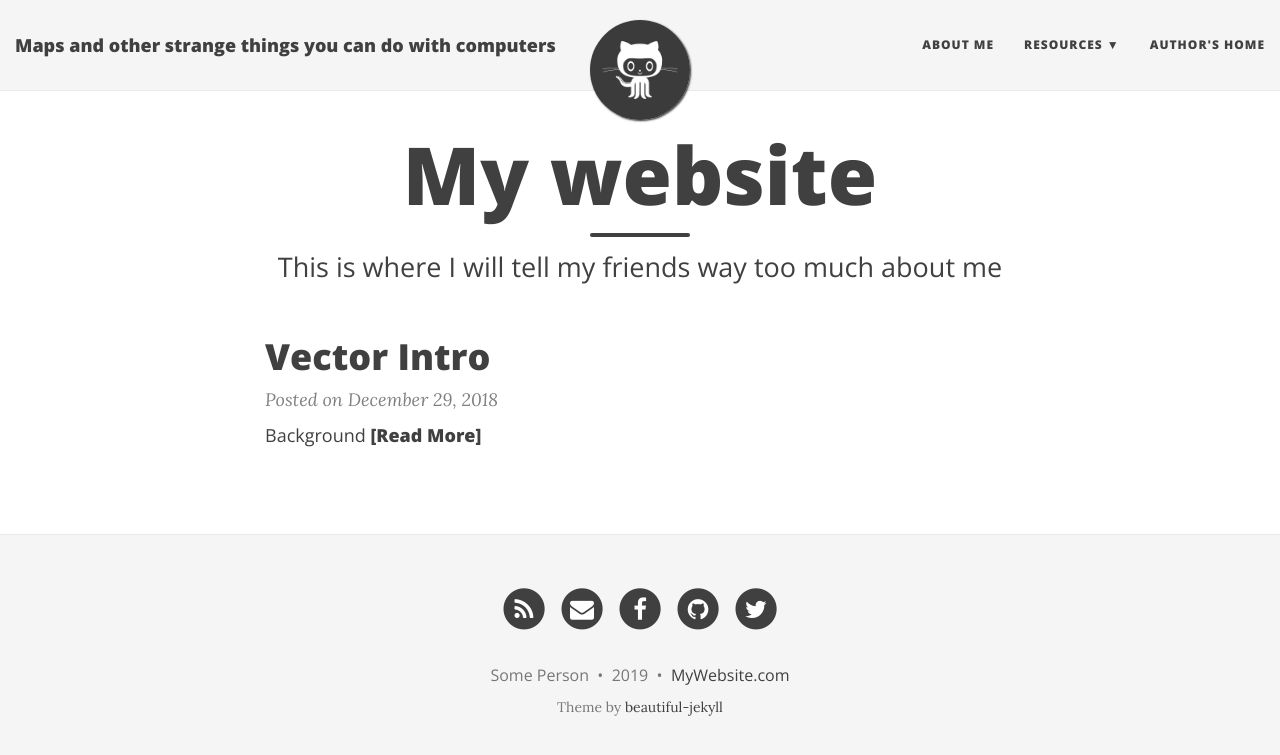
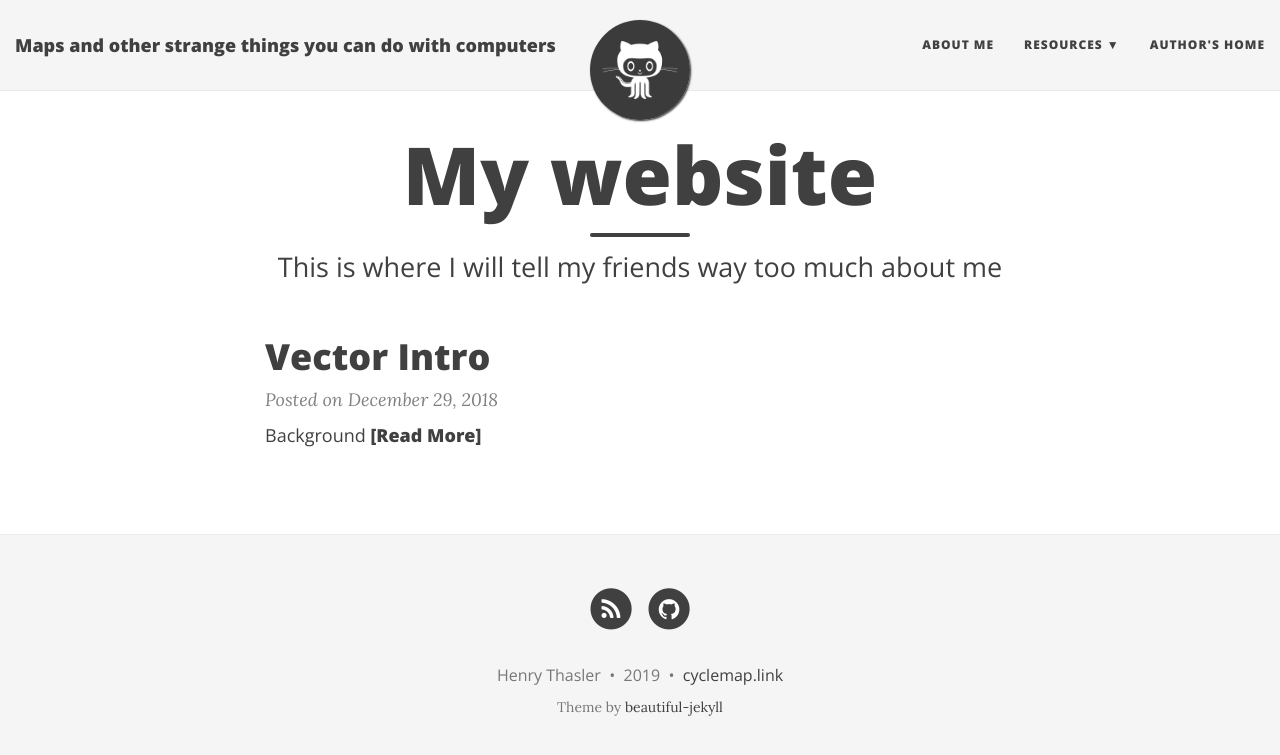
Before and after one commit to henrythasler/henrythasler.github.io, a Jekyll site: the page built from index.html, in a window 1280 px wide. Shown: the top 755 px of the page. Built offline with Jekyll 4.4.1, drawn with Linux system fonts in a browser that asks for light colours; nearby versions of some CDN libraries; the list of posts is cut into pages by our own code; some of the changed lines change nothing that is shown.

Commit message:
update cfg

```diff
--- a/_config.yml
+++ b/_config.yml
@@ -4,7 +4,7 @@
 title: Maps and other strange things you can do with computers
 
 # Short description of your site
-description: A virtual proof that I'm awesome
+description: Vectortiles, openstreetmap and how this can be used to create maps
 
 # --- Local development options ---
 # If your website is hosted locally rather than on GitHub, then you need to uncomment the next two parameters to set the url and baseurl
@@ -60,7 +60,7 @@ footer-link-col: "#404040"
 # Change all these values or delete the ones you don't want.
 # Important: you must keep the "name" parameter, everything else you can remove
 author:
-  name: Some Person
+  name: Henry Thasler
 
 # Select your active Social Network Links.
 # Uncomment the links you want to show in the footer and add your information to each link.
@@ -68,10 +68,10 @@ author:
 # If you want to add a new link that isn't here, you'll need to also edit the file _data/SocialNetworks.yml
 social-network-links:
   rss: true
-  email: "someone@example.com"
-  facebook: deanattali
-  github: daattali
-  twitter: daattali
+  # email: "someone@example.com"
+  # facebook: deanattali
+  github: henrythasler
+  # twitter: daattali
 #  reddit: yourname
 #  linkedin: daattali
 #  xing: yourname
@@ -93,7 +93,7 @@ share-links-active:
 
 # How to display the link to the website in the footer
 # Remove this if you don't want a link in the footer
-url-pretty: "MyWebsite.com"  # eg. "deanattali.com/beautiful-jekyll"
+url-pretty: "cyclemap.link"  # eg. "deanattali.com/beautiful-jekyll"
 
 # --- Web Statistics Section --- #
 
```
